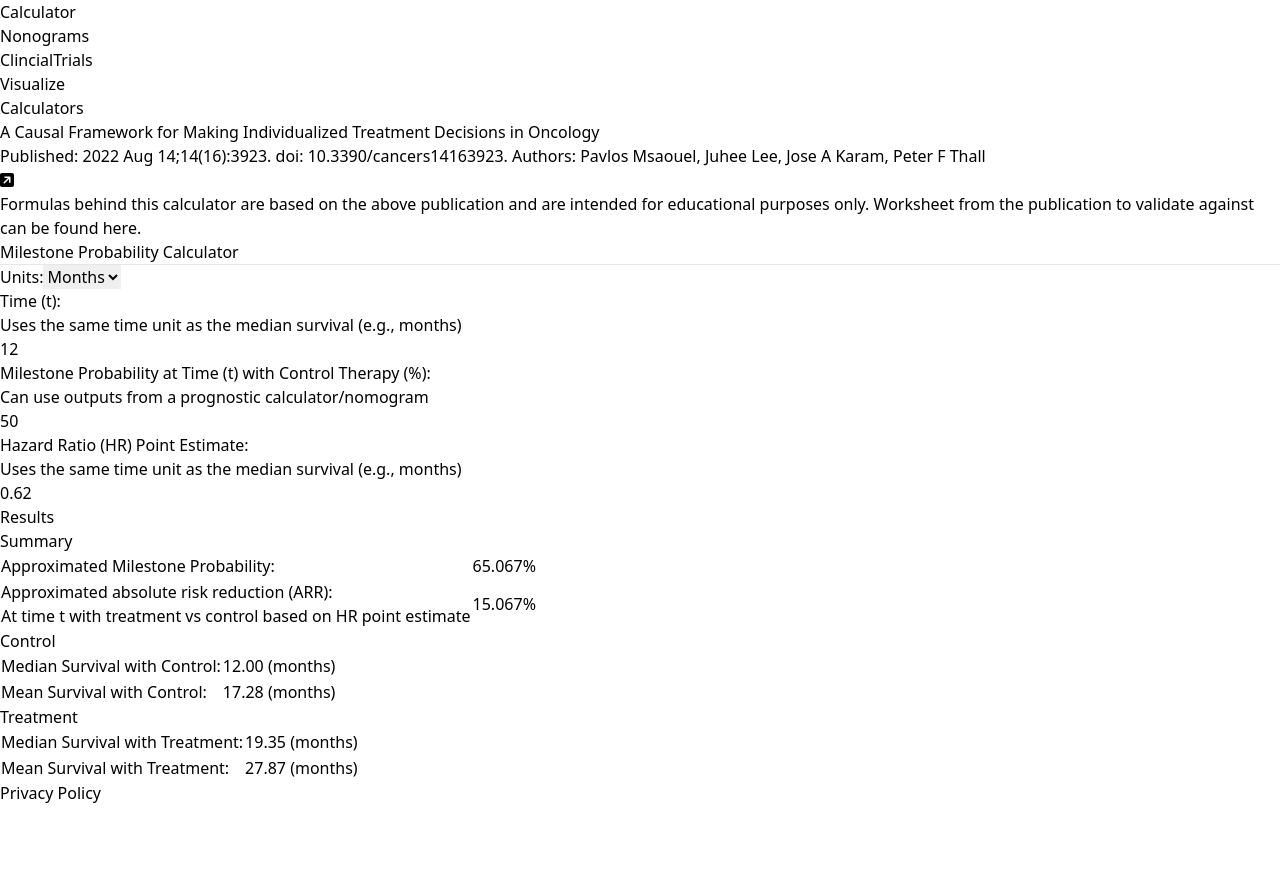
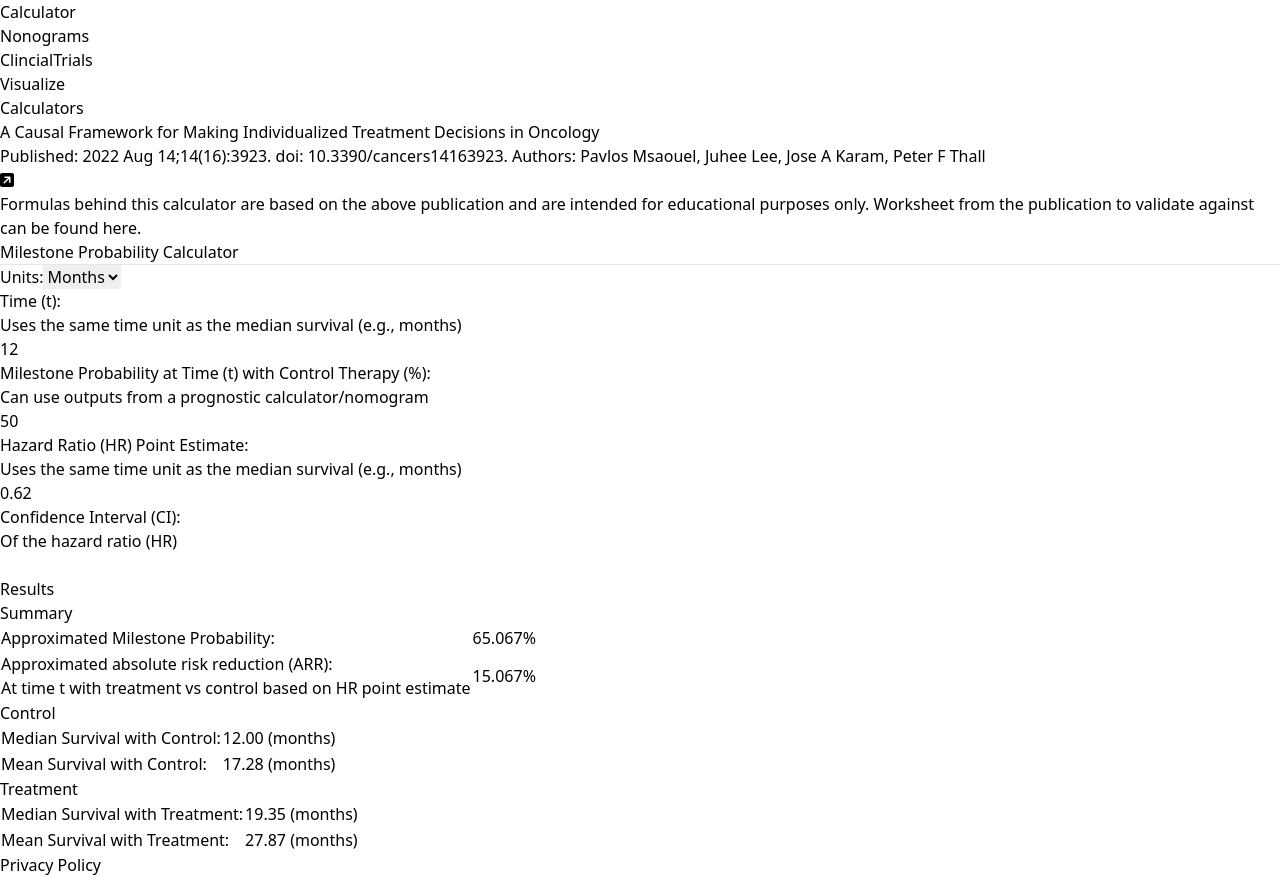
Before and after one commit to kmoosman/treatment-estimator, a React (Vite) app: page / in a window 1280 px wide. Before the commit the page ends 805 px from the top, so only its background shows below. Built offline with nearby package versions, Linux system fonts and the light colour scheme.

Commit message:
update calculator to include CI

```diff
--- a/src/partials/Calculator.jsx
+++ b/src/partials/Calculator.jsx
@@ -6,6 +6,8 @@ const Calculator = () => {
   const [time, setTime] = useState(12);
   const [milestoneProbability, setMilestoneProbability] = useState(50);
   const [hazardRatio, setHazardRatio] = useState(0.62);
+  const [lowerHazardRatio, setLowerHazardRatio] = useState();
+  const [upperHazardRatio, setUpperHazardRatio] = useState();
   const [result, setResult] = useState(null);
   const [medianSurvival, setMedianSurvival] = useState(null);
   const [meanSurvival, setMeanSurvival] = useState(null);
@@ -13,34 +15,77 @@ const Calculator = () => {
     useState(null);
   const [meanSurvivalWithTreatment, setMeanSurvivalWithTreatment] =
     useState(null);
+  const [
+    lowerMedianSurvivalWithTreatment,
+    setLowerMedianSurvivalWithTreatment,
+  ] = useState(null);
+  const [lowerMeanSurvivalWithTreatment, setLowerMeanSurvivalWithTreatment] =
+    useState(null);
+  const [
+    upperMedianSurvivalWithTreatment,
+    setUpperMedianSurvivalWithTreatment,
+  ] = useState(null);
+  const [upperMeanSurvivalWithTreatment, setUpperMeanSurvivalWithTreatment] =
+    useState(null);
+  const [lowerCIValue, setLowerCIValue] = useState(null);
+  const [upperCIValue, setUpperCIValue] = useState(null);
 
   useEffect(() => {
     const calculateResults = () => {
-      // Ensure valid numbers before calcualting
       if (time > 0 && milestoneProbability > 0 && hazardRatio > 0) {
         const lnValue = Math.log(1 / (milestoneProbability / 100));
         const calculatedValue =
           (1 / Math.exp((lnValue / time) * hazardRatio * time)) * 100;
-        const medianSurvivalValue =
-          Math.log(2) / (Math.log(1 / (milestoneProbability / 100)) / time);
+        // calculate based on lowerHazardRatio and upperHazardRatio for bounds of CI
+        const lowerCIValue =
+          (1 / Math.exp((lnValue / time) * lowerHazardRatio * time)) * 100;
+        const upperCIValue =
+          (1 / Math.exp((lnValue / time) * upperHazardRatio * time)) * 100;
+        const medianSurvivalValue = Math.log(2) / (lnValue / time);
+
         const meanSurvivalValue = 1.44 * medianSurvivalValue;
+
+        // Calculate survival based on hazard ratio
+        const survivalWithTreatment = (hr) => {
+          const median = Math.log(2) / ((lnValue / time) * hr);
+          const mean = 1.44 * median;
+          return { median, mean };
+        };
+
         const medianSurvivalWithTreatmentValue =
-          Math.log(2) /
-          ((Math.log(1 / (milestoneProbability / 100)) / time) * hazardRatio);
+          survivalWithTreatment(hazardRatio).median;
         const meanSurvivalWithTreatmentValue =
-          1.44 * medianSurvivalWithTreatmentValue;
+          survivalWithTreatment(hazardRatio).mean;
+
+        const lowerSurvivalWithTreatment =
+          survivalWithTreatment(lowerHazardRatio);
+        const upperSurvivalWithTreatment =
+          survivalWithTreatment(upperHazardRatio);
 
         setMedianSurvivalWithTreatment(medianSurvivalWithTreatmentValue);
         setMeanSurvivalWithTreatment(meanSurvivalWithTreatmentValue);
         setResult(calculatedValue);
+        setLowerCIValue(lowerCIValue);
+        setUpperCIValue(upperCIValue);
         setMedianSurvival(medianSurvivalValue);
         setMeanSurvival(meanSurvivalValue);
-        setMedianSurvivalWithTreatment(medianSurvivalWithTreatmentValue);
+
+        // Set the lower and upper CI values for the median and mean survival with treatment
+        setLowerMedianSurvivalWithTreatment(lowerSurvivalWithTreatment.median);
+        setLowerMeanSurvivalWithTreatment(lowerSurvivalWithTreatment.mean);
+        setUpperMedianSurvivalWithTreatment(upperSurvivalWithTreatment.median);
+        setUpperMeanSurvivalWithTreatment(upperSurvivalWithTreatment.mean);
       }
     };
 
     calculateResults();
-  }, [time, milestoneProbability, hazardRatio]);
+  }, [
+    time,
+    milestoneProbability,
+    hazardRatio,
+    lowerHazardRatio,
+    upperHazardRatio,
+  ]);
 
   return (
     <div>
@@ -97,6 +142,7 @@ const Calculator = () => {
             onChange={(e) => setMilestoneProbability(e.target.valueAsNumber)}
           />
         </div>
+
         <div className="relative flex flex-row gap-2 group col-span-2">
           <label className="self-center font-semibold">
             Hazard Ratio (HR) Point Estimate:
@@ -114,6 +160,31 @@ const Calculator = () => {
             onChange={(e) => setHazardRatio(e.target.valueAsNumber)}
           />
         </div>
+        <div className="flex flex-row col-span-7 mr-12 gap-2 justify-end">
+          <div className="relative flex flex-row gap-2 group">
+            <label className="self-center text-sm align-right font-semibold">
+              Confidence Interval (CI):
+            </label>
+            {/* on hover display this tooltop */}
+            <div className="absolute bottom-0 flex-col items-center hidden mb-5 group-hover:flex">
+              <span className="relative z-10 text-xs leading-none text-white p-2 w-40 bg-slate-900 shadow-lg rounded-md">
+                Of the hazard ratio (HR)
+              </span>
+            </div>
+            <input
+              type="number"
+              className="border-2 border-gray-300 text-black h-6 text-sm rounded-md p-2 w-20 text-center"
+              value={lowerHazardRatio}
+              onChange={(e) => setLowerHazardRatio(e.target.valueAsNumber)}
+            />
+            <input
+              type="number"
+              className="border-2 border-gray-300 text-black h-6 text-sm rounded-md p-2 w-20 text-center"
+              value={upperHazardRatio}
+              onChange={(e) => setUpperHazardRatio(e.target.valueAsNumber)}
+            />
+          </div>
+        </div>
       </div>
 
       {result !== null && (
@@ -129,7 +200,16 @@ const Calculator = () => {
                       Approximated Milestone Probability:
                     </td>
                     <td className="text-right p-2 border">
-                      {result.toFixed(3)}%
+                      <div>{result.toFixed(3)}%</div>
+                      <div className="text-xs">
+                        {!Number.isNaN(upperCIValue) &&
+                          !Number.isNaN(lowerCIValue) && (
+                            <div>
+                              ({upperCIValue.toFixed(3)}-
+                              {lowerCIValue.toFixed(3)})
+                            </div>
+                          )}
+                      </div>
                     </td>
                   </tr>
                   <tr>
@@ -141,7 +221,19 @@ const Calculator = () => {
                       </p>
                     </td>
                     <td className="text-right p-2 border">
-                      {(result - milestoneProbability).toFixed(3)}%
+                      <div>{(result - milestoneProbability).toFixed(3)}%</div>
+                      <div className="text-xs">
+                        {!Number.isNaN(upperCIValue) &&
+                          !Number.isNaN(lowerCIValue) && (
+                            <div>
+                              (
+                              {(upperCIValue - milestoneProbability).toFixed(3)}
+                              -
+                              {(lowerCIValue - milestoneProbability).toFixed(3)}
+                              )
+                            </div>
+                          )}
+                      </div>
                     </td>
                   </tr>
                 </tbody>
@@ -156,8 +248,10 @@ const Calculator = () => {
                       Median Survival with Control:
                     </td>
                     <td className="text-right p-2 border">
+                      <div>
                         {medianSurvival?.toFixed(2)}{" "}
                         <span className="text-xs">({survivalUnit})</span>
+                      </div>
                     </td>
                   </tr>
                   <tr>
@@ -165,8 +259,10 @@ const Calculator = () => {
                       Mean Survival with Control:
                     </td>
                     <td className="text-right p-2 border">
+                      <div>
                         {meanSurvival?.toFixed(2)}{" "}
                         <span className="text-xs">({survivalUnit})</span>
+                      </div>
                     </td>
                   </tr>
                 </tbody>
@@ -182,8 +278,17 @@ const Calculator = () => {
                       Median Survival with Treatment:
                     </td>
                     <td className="text-right p-2 border">
+                      <div>
                         {medianSurvivalWithTreatment?.toFixed(2)}{" "}
                         <span className="text-xs">({survivalUnit})</span>{" "}
+                      </div>
+                      {!Number.isNaN(upperCIValue) &&
+                        !Number.isNaN(lowerCIValue) && (
+                          <div className="text-xs text-center">
+                            ({upperMedianSurvivalWithTreatment.toFixed(2)}-
+                            {lowerMedianSurvivalWithTreatment.toFixed(2)})
+                          </div>
+                        )}
                     </td>
                   </tr>
                   <tr>
@@ -191,8 +296,19 @@ const Calculator = () => {
                       Mean Survival with Treatment:
                     </td>
                     <td className="text-right p-2 border">
+                      <div>
                         {meanSurvivalWithTreatment?.toFixed(2)}{" "}
                         <span className="text-xs">({survivalUnit})</span>
+                      </div>
+                      <div className="text-xs text-center">
+                        {!Number.isNaN(upperCIValue) &&
+                          !Number.isNaN(lowerCIValue) && (
+                            <div>
+                              ({upperMeanSurvivalWithTreatment.toFixed(2)}-
+                              {lowerMeanSurvivalWithTreatment.toFixed(2)})
+                            </div>
+                          )}
+                      </div>
                     </td>
                   </tr>
                 </tbody>
```
Lines whose indentation alone changed are shown as unchanged.
